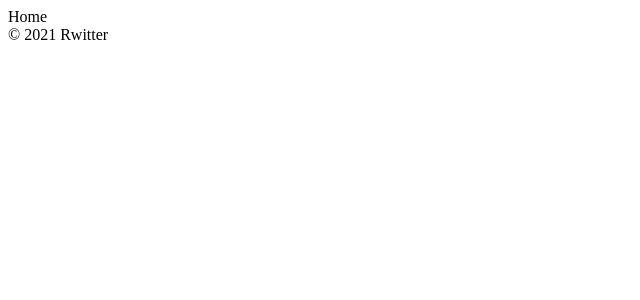
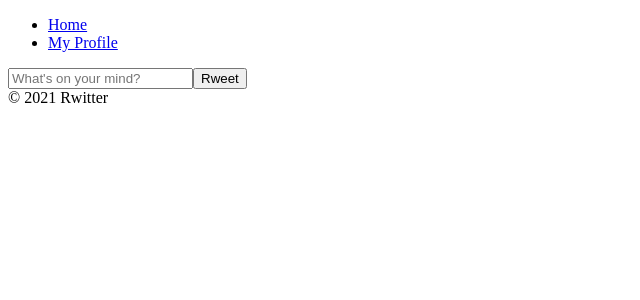
Before and after one commit to moonshadow95/rwitter, a React (Create React App) app: page /#/ in a window 1280 px wide. Shown: the top 300 px of the page, without its empty margins (0-640 px from the left). Built offline with nearby package versions, Linux system fonts and the light colour scheme; no server answers; sample sign-in values are in the browser's storage.

Commit message:
Rweeting

```diff
--- a/src/components/Navigation.js
+++ b/src/components/Navigation.js
@@ -1,7 +1,7 @@
 import React from "react";
 import { Link } from "react-router-dom";
 
-export const Navigation = () => (
+const Navigation = () => (
   <nav>
     <ul>
       <li>
@@ -13,3 +13,5 @@ export const Navigation = () => (
     </ul>
   </nav>
 );
+
+export default Navigation;
--- a/src/components/Router.js
+++ b/src/components/Router.js
@@ -3,13 +3,14 @@ import { HashRouter as Router, Route, Switch } from "react-router-dom";
 import Auth from "routes/Auth";
 import Home from "routes/Home";
 import Profile from "routes/Profile";
-import { Navigation } from "./Navigation";
+import Navigation from "./Navigation";
 
 const AppRouter = ({ isLoggedIn }) => {
   return (
     <Router>
+      {isLoggedIn && <Navigation />}
       <Switch>
-        {isLoggedIn && <Navigation /> ? (
+        {isLoggedIn ? (
           <>
             <Route exact path="/">
               <Home />
--- a/src/fBase.js
+++ b/src/fBase.js
@@ -1,5 +1,6 @@
 import * as firebase from "firebase/app";
 import "firebase/auth";
+import "firebase/firestore";
 
 const firebaseConfig = {
   apiKey: process.env.REACT_APP_API_KEY,
@@ -16,3 +17,5 @@ firebase.initializeApp(firebaseConfig);
 export const firebaseInstance = firebase;
 
 export const authService = firebase.auth();
+
+export const dbService = firebase.firestore();
--- a/src/routes/Home.js
+++ b/src/routes/Home.js
@@ -1,5 +1,35 @@
-import React from "react";
+/* eslint-disable no-unused-vars */
+import React, { useEffect, useState } from "react";
+import { dbService } from "fbase";
 
-const Home = () => <span>Home</span>;
+const Home = () => {
+  const [rweet, setRweet] = useState("");
+
+  const onSubmit = async (event) => {
+    event.preventDefault();
+    await dbService.collection("rweets").add({ rweet, createdAt: Date.now() });
+    setRweet("");
+  };
+  const onChange = (event) => {
+    const {
+      target: { value },
+    } = event;
+    setRweet(value);
+  };
+  return (
+    <div>
+      <form onSubmit={onSubmit}>
+        <input
+          value={rweet}
+          type="text"
+          placeholder="What's on your mind?"
+          maxLength={120}
+          onChange={onChange}
+        />
+        <input type="submit" value="Rweet"></input>
+      </form>
+    </div>
+  );
+};
 
 export default Home;
```
